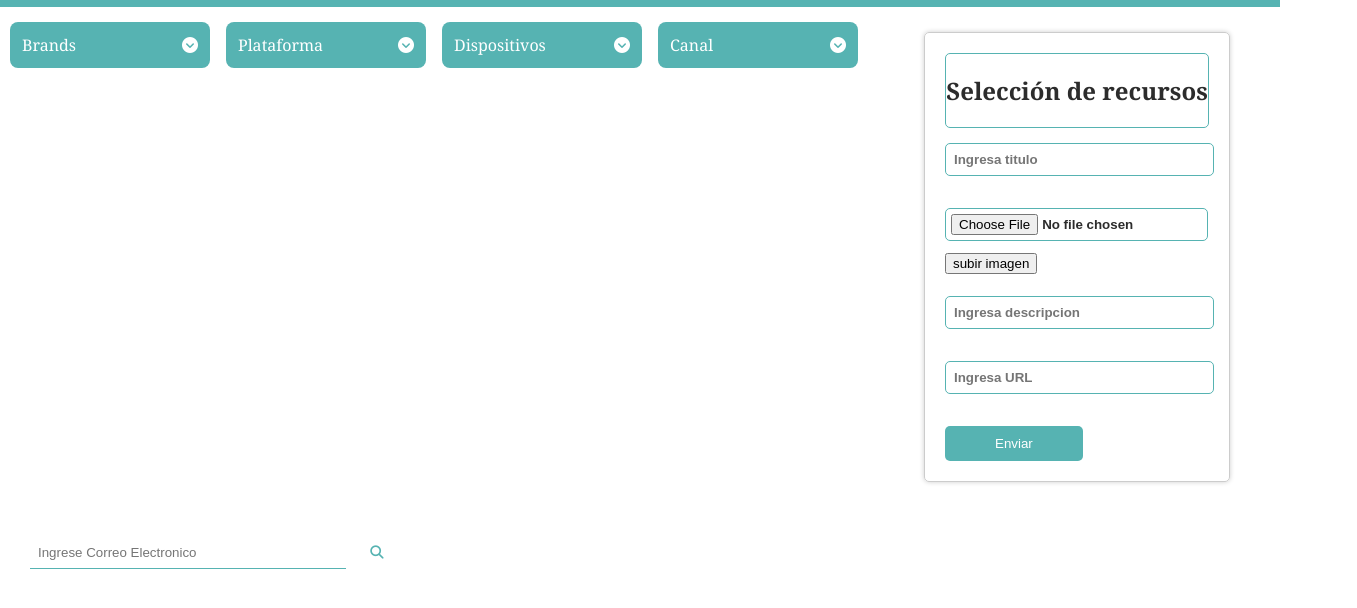
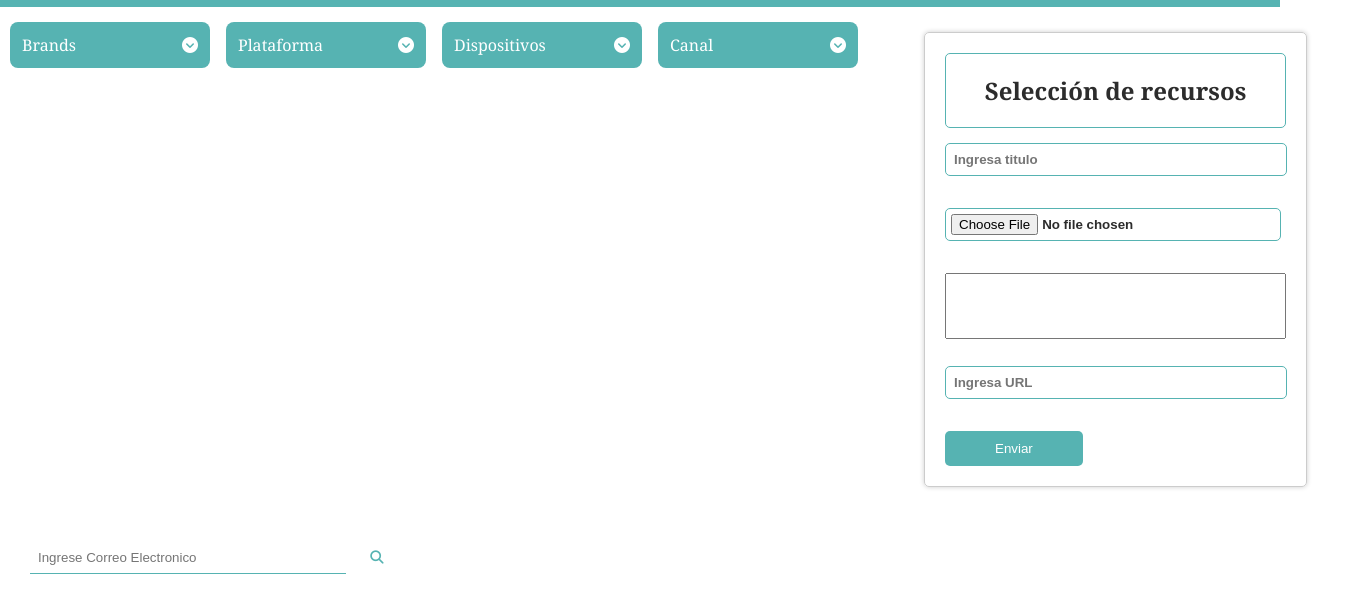
Before and after one commit to Tigerskin96/ROV, a plain HTML site: page rentaoventa/index.html in a window 1280 px wide. Shown: the part 72-680 px from the top of the page, 1357 px wide, since content can reach past the window. Drawn offline with Linux system fonts and the light colour scheme.

Commit message:
Update index.html

```diff
--- a/rentaoventa/index.html
+++ b/rentaoventa/index.html
@@ -133,10 +133,11 @@
                     </div>
                     <input type="text" id="titulo" name="titulo" placeholder="Ingresa titulo" ><br><br>
 
-                    <input type="file" id="archivo" name="archivo" placeholder="cargar imagen" ><br>
-                    <input type="button" value="subir imagen" id="subirImagenBtn"><br><br>
+                    <input type="file" id="archivo" name="archivo" placeholder="cargar imagen" ><br><br>
+                    <!--<input type="button" value="subir imagen" id="subirImagenBtn"><br><br>-->
 
-                    <input type="text" id="descripcion" name="descripcion" placeholder="Ingresa descripcion" ><br><br>
+                    <textarea type="text" id="descripcion" name="descripcion" placeholder="Ingresa descripcion" rows="4" cols="40" style="resize: none;">
+                    </textarea>    <br><br>
 
                     <input type="text" id="url" name="url" placeholder="Ingresa URL"required ><br><br>
 
```
